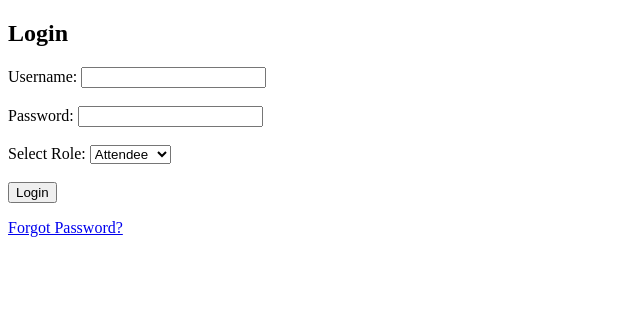
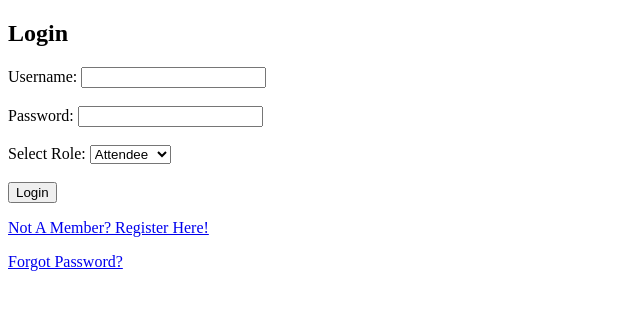
Before and after one commit to jhartne12/attendify, a PHP site: page /login_system/LogInPage.php in a window 1280 px wide. Shown: the top 310 px of the page, without its empty margins (0-640 px from the left). Run offline with PHP 8.4, Linux system fonts and the light colour scheme.

Commit message:
LogIn + Registration fix

```diff
--- a/LogInPage.php
+++ b/LogInPage.php
@@ -87,6 +87,7 @@ if ($_SERVER['REQUEST_METHOD'] == 'POST') {
             </select><br><br>
             <input type="submit" value="Login">
         </form>
+        <p><a href="registration.php ">Not A Member? Register Here!</a></p>
         <p><a href="forgotPassword.php">Forgot Password?</a></p>
     </body>
 </html>
```
